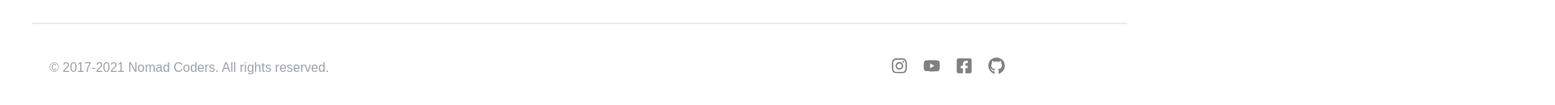
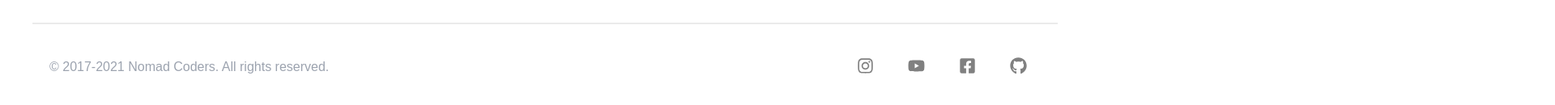
Before and after one commit to nomadcoder-community-clone-coding/Front-end, a React (Create React App) app: page / in a window 1280 px wide. Shown: the part 2098-2228 px from the top of the page at 81% size, 1920 px wide, since content can reach past the window. Built offline with nearby package versions, Linux system fonts and the light colour scheme; no server answers.

Commit message:
FooterRight flex 수정

```diff
--- a/src/App.js
+++ b/src/App.js
@@ -69,7 +69,8 @@ const Card3 = styled.button`
 
 const Sorted = styled.div`
     display: flex;
-    flex : 2;
+    flex-shrink: 0;
+    flex-grow: 0;
     justify-content : flex-start;
     margin-bottom : 10px;
     font : semibold;
--- a/src/component/Footer.js
+++ b/src/component/Footer.js
@@ -42,7 +42,7 @@ const Footer = () => {
                     </Column>
                 </Row>
                 <p></p>
-                <hr width="1350px" color="EBEBEB"></hr>
+                <hr width="100%" color="EBEBEB"></hr>
                 <p></p>
                 <Bottom>
                     <FooterLeft>© 2017-2021 Nomad Coders. All rights reserved.</FooterLeft>
--- a/src/component/FooterStyles.js
+++ b/src/component/FooterStyles.js
@@ -79,11 +79,14 @@ export const FooterContent2 = styled.p`
     margin-bottom: 0px;
 `
 export const Bottom = styled.div`
-    display: grid;
-    grid-template-columns : 1050px 40px 40px 40px 40px;
+    display: flex;
+    /*grid-template-columns : 1050px 40px 40px 40px 40px;*/
 
 `
 export const FooterLeft = styled.button`
+    display: flex;
+    flex: 1;
+    justify-content : flex-start;
     margin-left: 15px;
     width: 500px;
     font-size : 16px;
@@ -97,6 +100,9 @@ export const FooterLeft = styled.button`
 `;
 
 export const FooterRight = styled.button`
+    display: flex;
+    justify-content : flex-end;
+    margin-right : 30px;
     font-size: 21px;
     background: white;
     color: gray;
```
